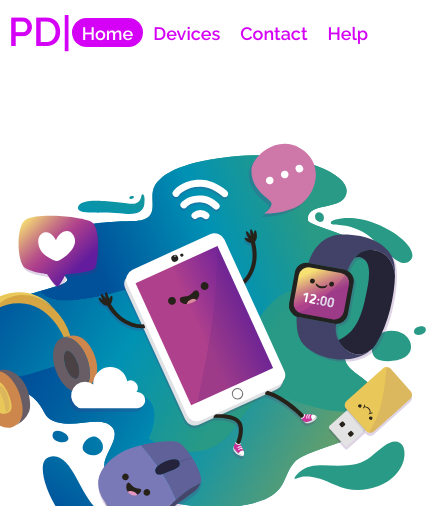
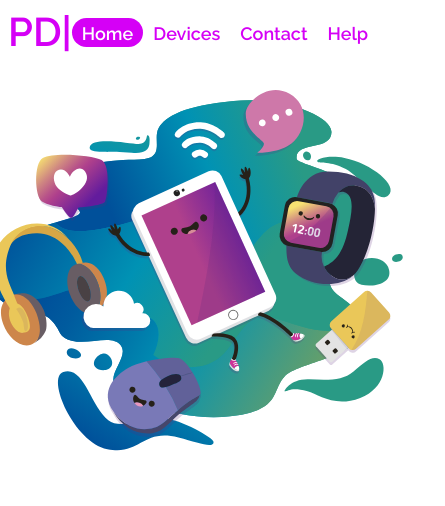
Before and after one commit to affubhai/pcdoctor, a plain HTML site: page index.html in a window 390 px wide. Shown: the top 506 px of the page, 445 px wide, since content can reach past the window. Drawn offline with Linux system fonts and the light colour scheme.

Commit message:
Add files via upload

```diff
--- a/style.css
+++ b/style.css
@@ -233,9 +233,7 @@ body{
 }
 @media all and (max-width: 480px) {
 
-    body{
 
-    }
     .cat-menu{
         display: none;
 
@@ -286,8 +284,7 @@ body{
     }
 
     .vector-image{
-        height: 500px;
-        margin-top: 50px
+        height: 450px;
     }
 
     .mobile-card{
```
